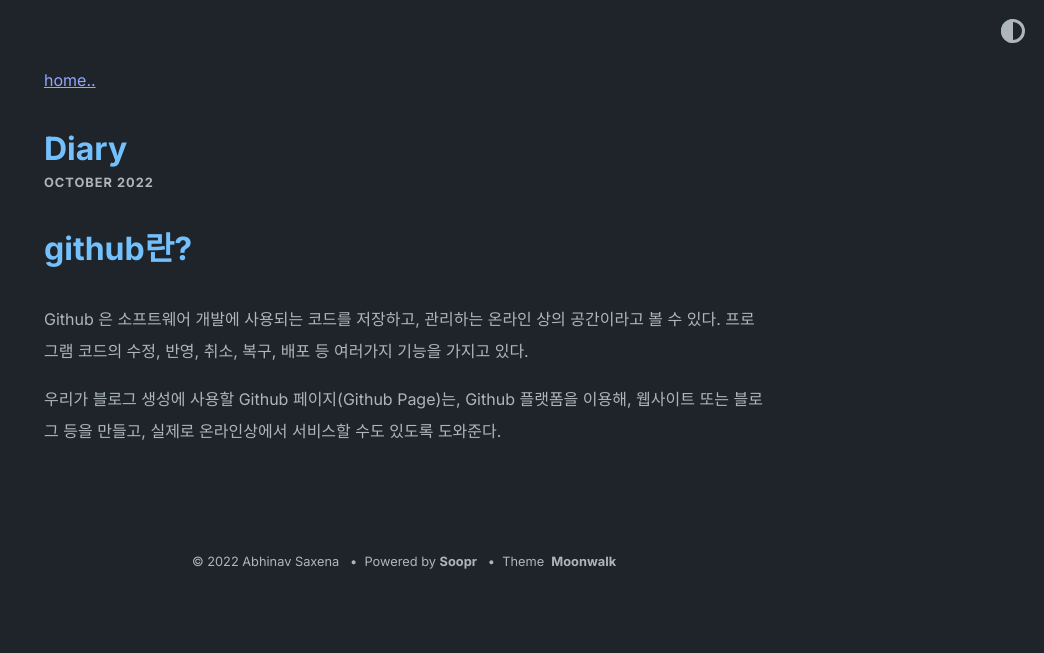
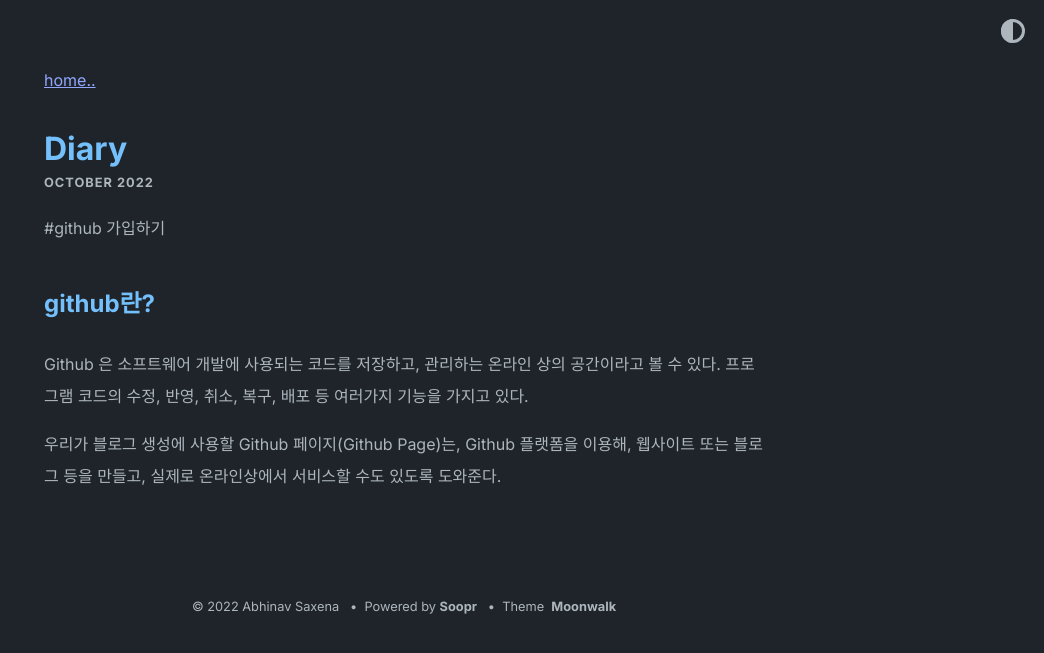
Before and after one commit to sxxo12/sxxo12.github.io, a Jekyll site: the page built from _posts/2022-10-09-diary.md, in a window 1280 px wide. Shown: the top 653 px of the page, without its empty margins (236-1280 px from the left). Built offline with Jekyll 4.4.1, drawn with Linux system fonts in a browser that asks for light colours.

Commit message:
Update 2022-10-09-diary.md

```diff
--- a/_posts/2022-10-09-diary.md
+++ b/_posts/2022-10-09-diary.md
@@ -2,7 +2,9 @@
 layout: post
 ---
 
-# github란?
+#github 가입하기
+
+## github란?
 Github 은 소프트웨어 개발에 사용되는 코드를 저장하고, 관리하는 온라인 상의 공간이라고 볼 수 있다. 프로그램 코드의 수정, 반영, 취소, 복구, 배포 등 여러가지 기능을 가지고 있다.
 
 우리가 블로그 생성에 사용할 Github 페이지(Github Page)는, Github 플랫폼을 이용해, 웹사이트 또는 블로그 등을 만들고, 실제로 온라인상에서 서비스할 수도 있도록 도와준다.
```
